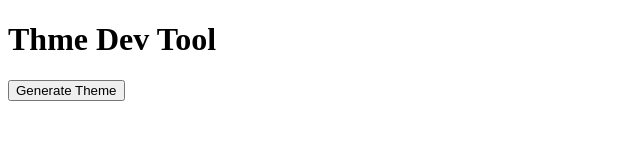
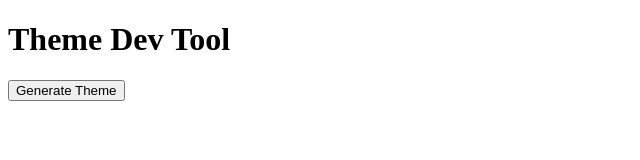
Before and after one commit to RodriguezRamiro/themedevstool, a React (Vite) app: page / in a window 1280 px wide. Shown: the top 160 px of the page, without its empty margins (0-640 px from the left). Built offline with nearby package versions, Linux system fonts and the light colour scheme.

Commit message:
restored main file and completed variables output file. added pallete generator and variables generator. outcome: produced a complete root variable system that can automate dev work flow when it comes to styling.

```diff
--- a/src/App.jsx
+++ b/src/App.jsx
@@ -16,7 +16,7 @@ function App() {
 
   return (
     <div>
-      <h1>Thme Dev Tool</h1>
+      <h1>Theme Dev Tool</h1>
 
       <button onClick={handleGenerate}>
         Generate Theme
```
